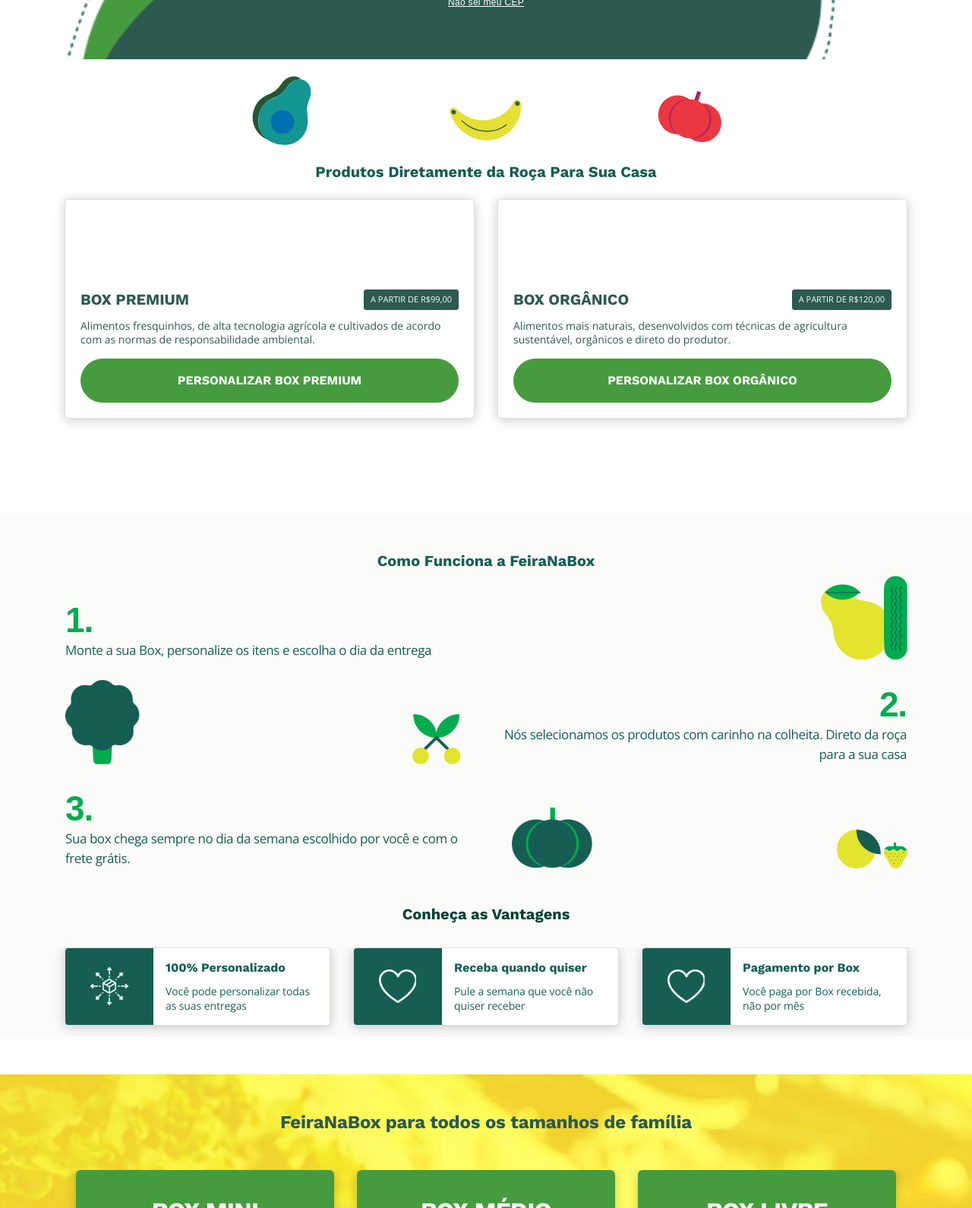
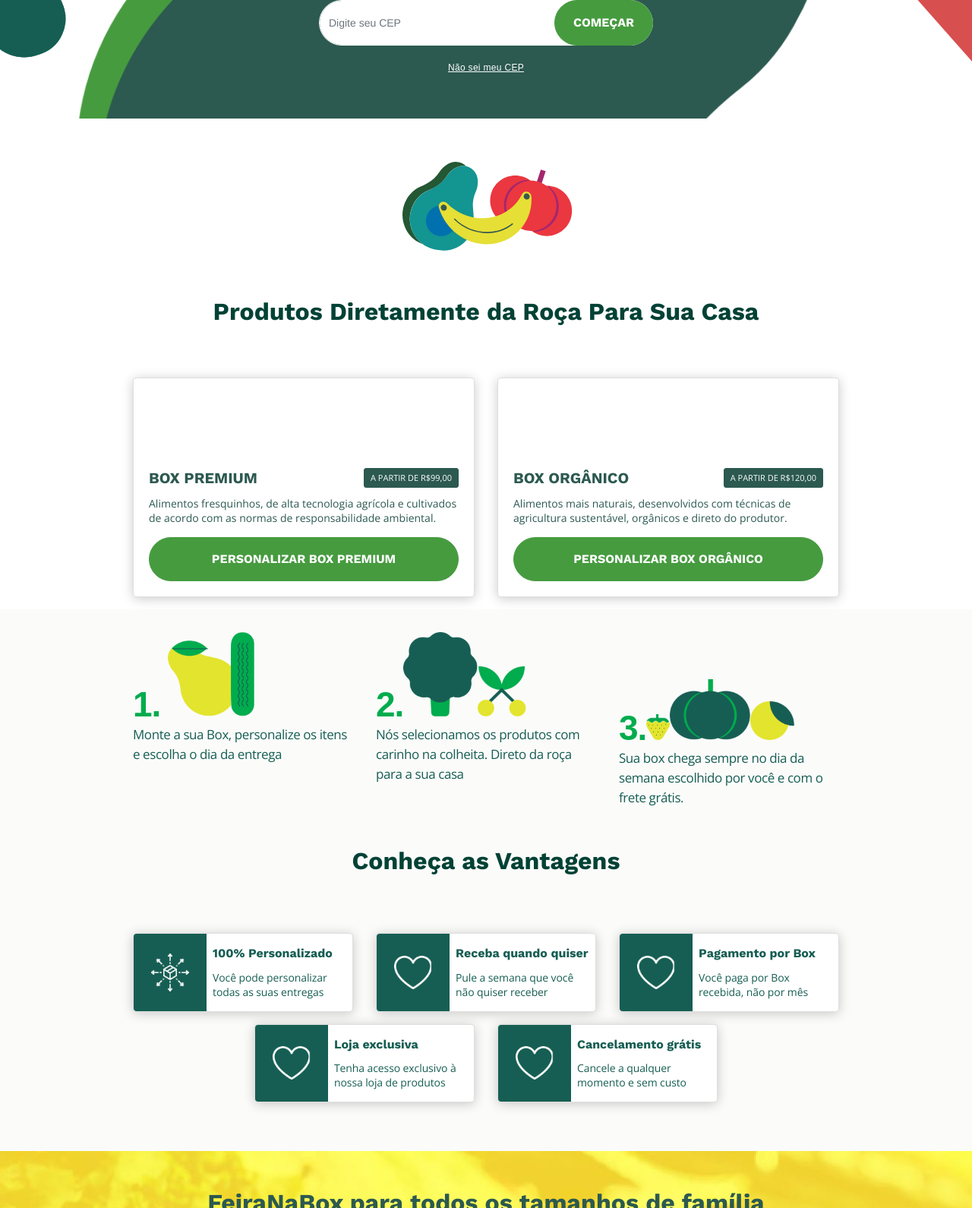
Before and after one commit to mada-lp/Feira-na-box, a plain HTML site: page index.html in a window 1280 px wide. Shown: the part 652-2242 px from the top of the page at 76% size. Drawn offline with nearby package versions, Linux system fonts and the light colour scheme.

Commit message:
ajustes desktop

```diff
--- a/css/main.css
+++ b/css/main.css
@@ -109,7 +109,7 @@
 
 nav a:hover,
 nav a:visited {
-    color: white;
+    color: white !important;
 }
 
 nav a:hover {
@@ -379,6 +379,9 @@
   font-family: 'Open Sans', sans-serif;
 }
 
+a {
+  color: #fff;
+}
 input {
   font-size: 14px !important;
 }
@@ -532,8 +535,12 @@
   background-size: cover;
   background-position: -85px 245px;
   /*min-height: calc(100vh - 60px);*/
-  min-height: 80vh;
+  min-height: 718px;
   background-repeat: no-repeat;
+}
+
+#inicio .col-12.flex-column-center {
+  margin-top: 190px;
 }
 
 #inicio .form-cep {
@@ -679,6 +686,11 @@
 h3 {
   font-size: 20px;
   color: #165e53;
+}
+
+#tipo-box h3 {
+  line-height: 1.41;
+  letter-spacing: -0.3px;
 }
 
 #tipo-box .frutas {
@@ -811,6 +823,8 @@
   height: 111px;
   background-position: center;
   background-size: cover;
+  position: absolute;
+  bottom: 10px;
 }
 
 #como-funciona .cereja {
@@ -821,7 +835,7 @@
   background-repeat: no-repeat;
   background-size: cover;
   position: absolute;
-  bottom: 0;
+  bottom: 10px;
   right: 33px;
 }
 
@@ -833,6 +847,9 @@
   background-repeat: no-repeat;
   background-size: cover;
   z-index: 1000;
+  left: 15px;
+  position: absolute;
+  bottom: 10px;
 }
 
 .abobora {
@@ -842,7 +859,7 @@
   background-position: center;
   background-size: cover;
   position: absolute;
-  bottom: 0;
+  bottom: 10px;
   left: 34px
 }
 
@@ -854,8 +871,8 @@
   background-repeat: no-repeat;
   background-size: cover;
   position: absolute;
-  bottom: 0;
-  right: 50px;
+  bottom: 10px;
+  right: 40px;
 }
 
 .flex-align-end {
@@ -1012,6 +1029,13 @@
     justify-content: center;
 }
 
+#areas h1{
+  line-height: 1.19;
+  letter-spacing: -0.35px;
+  text-align: center;
+  color: #004235;
+}
+
 .newsletter {
   background-color: #e4e42d;
   min-height: 250px;
@@ -1071,7 +1095,7 @@
 }
 
 .social-media a {
-  color: #469b3f;
+  color: #469b3f !important;
   font-size: 30px;
 }
 
@@ -1125,7 +1149,7 @@
   font-size: 13px;
   line-height: 1.46;
   letter-spacing: -0.33px;
-  color: #004235;
+  color: #004235 !important;
   text-decoration: underline;
 }
 
@@ -1314,7 +1338,7 @@
 }
 
 .login a {
-  color: #004235;
+  color: #004235 !important;
   text-decoration: underline;
   font-weight: bolder;
 }
@@ -1639,14 +1663,177 @@
 @media (min-width: 768px) {
   #inicio {
     background-position: -35px 135px;
-  }
+    background-image: url(../img/abacate-desktop.png) !important;
+  }
+
+  #inicio h1 {
+    font-size: 36px;
+    font-weight: bold;
+    font-stretch: normal;
+    font-style: normal;
+    line-height: 1.22;
+    letter-spacing: normal;
+    text-align: center;
+    color: #004235;
+  }
+
+  #incio p {
+    font-size: 26px;
+    font-weight: normal;
+    font-stretch: normal;
+    font-style: normal;
+    line-height: 1.42;
+    letter-spacing: 0.68px;
+    text-align: center;
+    color: #165e53;
+  }
+
+  #inicio h2 {
+    font-size: 32px;
+    font-weight: bold;
+    font-stretch: normal;
+    font-style: normal;
+    line-height: normal;
+    letter-spacing: -0.24px;
+    text-align: center;
+    color: #ffffff;
+  }
+
+  #melancia {
+    top: 67px;
+  }
+
   .section {
     min-height: 75vh;
   }
+
+  #inicio .col-12.flex-column-center {
+    margin-top: 100px;
+  }
+
+  #berinjela {
+    width: 110px;
+    height: 160px;
+    background-size: cover;
+    bottom: 0;
+    top: unset;
+    background-position: 24px;
+  }
+
+  #tipo-box .abacate {
+    left: 33%;
+  }
+
+  #tipo-box .abobora {
+    right: 33%;
+  }
+
+  #como-funciona .slider {
+    overflow: unset;
+    flex-wrap: wrap;
+    justify-content: center;
+  }
+
+  #como-funciona .desktop .brocolis, #como-funciona .desktop .cereja, #como-funciona .desktop .morango, #como-funciona .desktop .abobora, #como-funciona .desktop .laranja {
+    position: unset;
+  }
+
+  #como-funciona .desktop .col-4 {
+    justify-content: flex-start;
+    display: flex;
+    flex-direction: column;
+  }
+
 }
 
 @media (min-width: 992px) {
   #inicio {
     background-position: -35px 85px;
   }
-}
+
+  #inicio .col-12.flex-column-center {
+    margin-top: 130px;
+  }
+
+  #melancia {
+    width: 104px;
+    height: 262px;
+    background-size: cover;
+    background-position: -131px -5px;
+  }
+  #abacate {
+  width: 79px;
+  height: 214px;
+  background-position: -20px 7px;
+  background-size: cover;
+  }
+
+  #pera {
+    width: 91px;
+    height: 196px;
+    background-size: cover;
+    bottom: 0;
+    top: unset;
+    background-position: -62px;
+  }
+
+  #berinjela {
+    width: 110px;
+    height: 160px;
+    background-size: cover;
+    bottom: 0;
+    top: unset;
+    background-position: 24px;
+  }
+
+  #tipo-box .abacate {
+    left: 37%;
+    width: 137px;
+    height: 137px;
+  }
+
+  #tipo-box .banana {
+    width: 147px;
+    height: 96px;
+  }
+
+  #tipo-box .abobora {
+    right: 37%;
+    width: 131px;
+    height: 106px;
+    bottom: 0;
+  }
+
+  #tipo-box h3, #como-funciona h3, .section#clientes h1 {
+    font-size: 32px;
+    font-weight: bold;
+    font-stretch: normal;
+    font-style: normal;
+    line-height: 1.28;
+    letter-spacing: normal;
+    text-align: center;
+    color: #004235;
+    margin: 50px 0;
+  }
+
+  #tamanho h1 {
+    font-size: 32px;
+    font-weight: bold;
+    font-stretch: normal;
+    font-style: normal;
+    line-height: 1.28;
+    letter-spacing: normal;
+    text-align: center;
+  }
+
+}
+
+@media (min-width: 1200px) {
+  .container, .container-lg, .container-md, .container-sm {
+    max-width: 960px;
+  }
+}
+
+.p-relative {
+  position: relative;
+}
--- a/index.html
+++ b/index.html
@@ -78,7 +78,7 @@
                     <p>Assinatura Semanal de <br>Produtos Saudáveis <br>Selecionados por Você</p>
                   </div>
 
-                  <div class="col-12 flex-column-center" style="margin-top: 13vh;">
+                  <div class="col-12 flex-column-center">
                     <h2 class="pb-2">Personalize agora sua box</h2>
                     <div class="input-group form-cep mb-3 h-60">
                       <input type="text" class="form-control input-rounded-absolute h-60" placeholder="Digite seu CEP" aria-label="Recipient's username" aria-describedby="button-addon2">
@@ -94,7 +94,7 @@
             <div class="section" id="tipo-box">
               <div class="container">
                 <div class="row">
-                  <div class="col-12 frutas">
+                  <div class="col-12 frutas mt-lg-5">
                     <div class="abacate" style="background-image: url('img/abacate2.svg');"></div>
                     <div class="banana" style="background-image: url('img/banana.svg');"></div>
                     <div class="abobora" style="background-image: url('img/abobora_bg.svg');"></div>
@@ -127,19 +127,19 @@
                 </div>
               </div>
             </div>
-            <div class="section lightgray-bg mb-5" id="como-funciona">
+            <div class="section lightgray-bg pb-5" id="como-funciona">
               <div class="container">
-                <div class="row">
+                <div class="row mobile d-md-none">
                   <div class="col-12 mt-5 text-center px-4"><h3>Como Funciona a FeiraNaBox</h3></div>
                     <div class="col-6 pl-3">
                       <h1 class="mb-0 text-left">1.</h1>
                       <p class="mb-0">Monte a sua Box, personalize os itens e escolha o dia da entrega</p>
                     </div>
-                  <div class="col-6 flex-align-end justify-flex-end">
+                    <div class="col-6 flex-align-end flex-center">
                       <div class="pera"></div>
                       <div class="pepino"></div>
                     </div>
-                  <div class="col-6 pl-3 flex-align-end">
+                    <div class="col-6 pl-3 flex-align-end flex-center">
                       <div class="brocolis"></div>
                       <div class="cereja"></div>
                     </div>
@@ -151,24 +151,46 @@
                       <h1 class="mb-0 text-left">3.</h1>
                       <p class="mb-0">Sua box chega sempre no dia da semana escolhido por você e com o frete grátis.</p>
                     </div>
-                  <div class="col-6 flex-align-end justify-flex-end mb-5">
+                    <div class="col-6 flex-align-end flex-center mb-5">
                       <div class="morango"></div>
                       <div class="abobora"></div>
                       <div class="laranja"></div>
                     </div>
                 </div>
+                <div class="row desktop d-none d-md-flex">
+                  <div class="col-4">
+                    <h1 class="mb-0 text-left align-baseline">1.
+                    <div class="pera"></div>
+                    <div class="pepino"></div></h1>
 
+                    <p class="mb-0">Monte a sua Box, personalize os itens e escolha o dia da entrega</p>
+                  </div>
+                  <div class="col-4">
+                    <h1 class="mb-0 text-left align-baseline">2.
+                      <div class="brocolis p-relative"></div>
+                      <div class="cereja p-relative"></div></h1>
+                    <p class="mb-0 text-left">Nós selecionamos os produtos com carinho na colheita. Direto da roça para a sua casa</p>
+                  </div>
+                  <div class="col-4" style="margin-top: 62px;">
+                    <h1 class="mb-0 text-left align-baseline">3.
+                      <div class="morango"></div>
+                      <div class="abobora"></div>
+                      <div class="laranja"></div>
+                    </h1>
+                    <p class="mb-0">Sua box chega sempre no dia da semana escolhido por você e com o frete grátis.</p>
+                  </div>
+                </div>
                 <div class="row">
                   <div class="col-12 mb-4 text-center px-4"><h3 style="color:#004235;">Conheça as Vantagens</h3></div>
                   <div class="slider">
-                    <div class="col-10 col-md-4">
+                    <div class="col-11 col-md-6 col-lg-4">
                       <div class="card mb-3" style="max-width: 540px;">
                         <div class="row no-gutters">
                           <div class="col-4 green-bg">
                             <img src="img/bitmap-copy-5@3x.png" class="card-img" width="50px">
                           </div>
                           <div class="col-8">
-                            <div class="card-body p-3">
+                            <div class="card-body p-3 px-lg-2">
                               <h5 class="card-title">100% Personalizado</h5>
                               <p class="card-text">Você pode personalizar todas as suas entregas</p>
                             </div>
@@ -176,14 +198,14 @@
                         </div>
                       </div>
                     </div>
-                    <div class="col-10 col-md-4">
+                    <div class="col-11 col-md-6 col-lg-4">
                       <div class="card mb-3" style="max-width: 540px;">
                         <div class="row no-gutters">
                           <div class="col-4 green-bg">
                             <img src="img/heart-copy-2@3x.png" class="card-img" width="45px">
                           </div>
                           <div class="col-8">
-                            <div class="card-body p-3">
+                            <div class="card-body p-3 px-lg-2">
                               <h5 class="card-title">Receba quando quiser</h5>
                               <p class="card-text">Pule a semana que você não quiser receber</p>
                             </div>
@@ -191,14 +213,14 @@
                         </div>
                       </div>
                     </div>
-                    <div class="col-10 col-md-4">
+                    <div class="col-11 col-md-6 col-lg-4">
                       <div class="card mb-3" style="max-width: 540px;">
                         <div class="row no-gutters">
                           <div class="col-4 green-bg">
                             <img src="img/heart-copy-2@3x.png" class="card-img" width="45px">
                           </div>
                           <div class="col-8">
-                            <div class="card-body p-3">
+                            <div class="card-body p-3 px-lg-2">
                               <h5 class="card-title">Pagamento por Box</h5>
                               <p class="card-text">Você paga por Box recebida, não por mês</p>
                             </div>
@@ -206,14 +228,14 @@
                         </div>
                       </div>
                     </div>
-                    <div class="col-10 col-md-4">
+                    <div class="col-11 col-md-6 col-lg-4">
                       <div class="card mb-3" style="max-width: 540px;">
                         <div class="row no-gutters">
                           <div class="col-4 green-bg">
                             <img src="img/heart-copy-2@3x.png" class="card-img" width="45px">
                           </div>
                           <div class="col-8">
-                            <div class="card-body p-3">
+                            <div class="card-body p-3 px-lg-2">
                               <h5 class="card-title">Loja exclusiva</h5>
                               <p class="card-text">Tenha acesso exclusivo à nossa loja de produtos</p>
                             </div>
@@ -221,14 +243,14 @@
                         </div>
                       </div>
                     </div>
-                    <div class="col-10 col-md-4">
+                    <div class="col-11 col-md-6 col-lg-4">
                       <div class="card mb-3" style="max-width: 540px;">
                         <div class="row no-gutters">
                           <div class="col-4 green-bg">
                             <img src="img/heart-copy-2@3x.png" class="card-img" width="45px">
                           </div>
                           <div class="col-8">
-                            <div class="card-body p-3">
+                            <div class="card-body p-3 px-lg-2">
                               <h5 class="card-title">Cancelamento grátis</h5>
                               <p class="card-text">Cancele a qualquer momento e sem custo</p>
                             </div>
@@ -244,8 +266,8 @@
               <div class="container">
                 <div class="row">
                   <div class="col-12"><h1 class="py-5 m-0" style="color: #2c5950;">FeiraNaBox para todos os tamanhos de família</h1></div>
-                  <div class="col-12 slider">
-                    <div class="col-10 col-md-6 col-lg-4">
+                  <div class="col-12 slider p-0">
+                    <div class="col-10 col-md-6 col-lg-4 pr-0">
                       <div class="card box-tamanho mb-3">
                         <div class="card-header lightgreen-bg ">
                           <h1 class="mb-2">BOX MINI</h1>
@@ -275,7 +297,7 @@
                         </div>
                       </div>
                     </div>
-                    <div class="col-10 col-md-6 col-lg-4">
+                    <div class="col-10 col-md-6 col-lg-4 pr-0">
                       <div class="card box-tamanho mb-3">
                         <div class="card-header lightgreen-bg ">
                           <h1 class="mb-2">BOX MÉDIO</h1>
@@ -307,7 +329,7 @@
                         </div>
                       </div>
                     </div>
-                    <div class="col-10 col-md-6 col-lg-4">
+                    <div class="col-10 col-md-6 col-lg-4 pr-0">
                       <div class="card box-tamanho mb-3">
                         <div class="card-header lightgreen-bg ">
                           <h1 class="mb-2">BOX LIVRE</h1>
@@ -390,7 +412,7 @@
             <div class="s" id="areas">
               <div class="container mb-4">
                 <div class="row">
-                  <div class="col-12 my-4"><h1>Áreas Atendidas</h1></div>
+                  <div class="col-12 my-4 text-center"><h1>Áreas Atendidas</h1></div>
                   <div class="col-12 p-0">
                     <img src="img/mapa.png" alt="" style="width: 100%;">
                   </div>
```
Also changed, not shown: img/abacate-desktop.png (added), img/abacate-mobile - cópia.png (added), 1 other file. Lines whose indentation alone changed are shown as unchanged.
